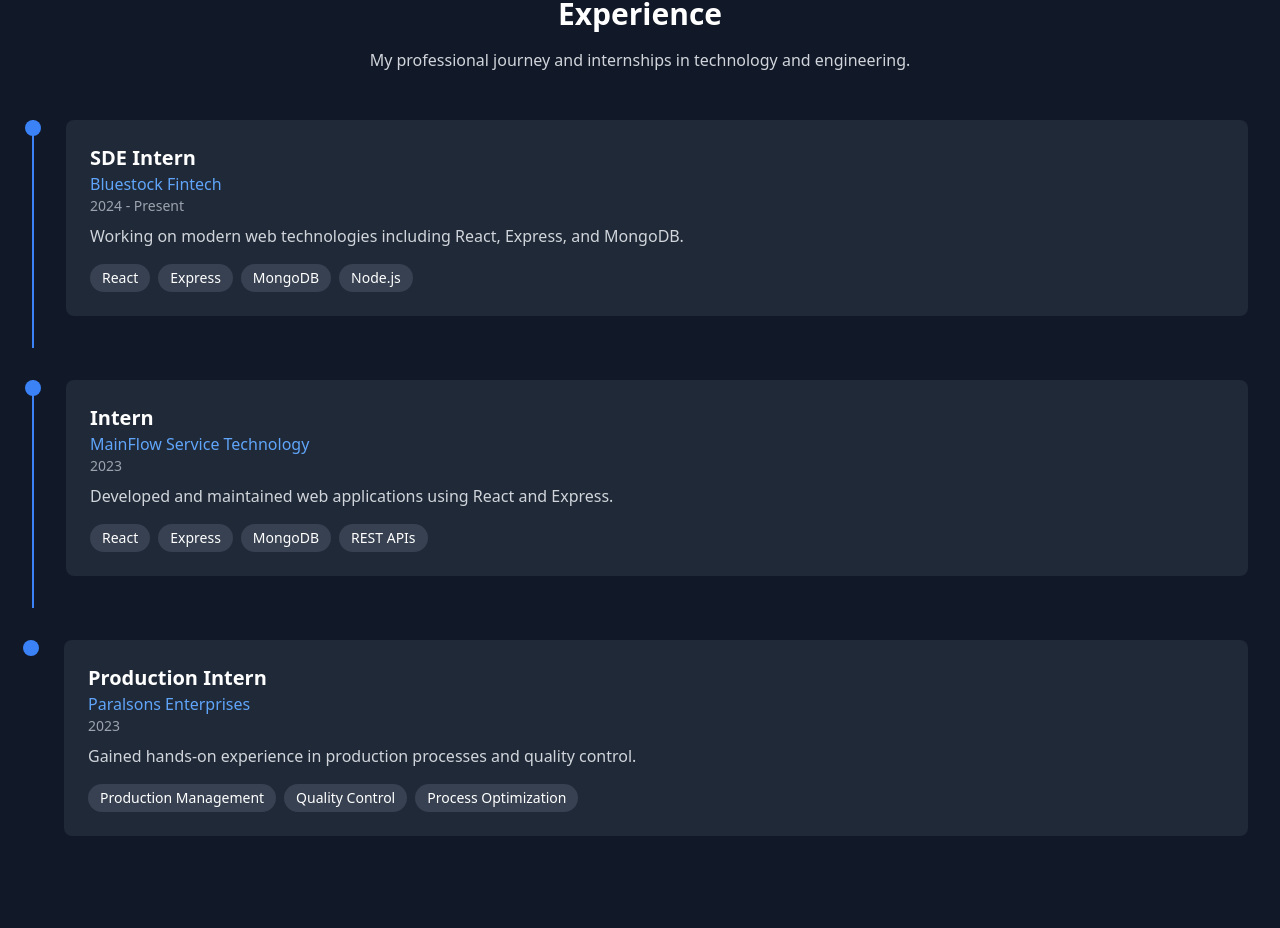
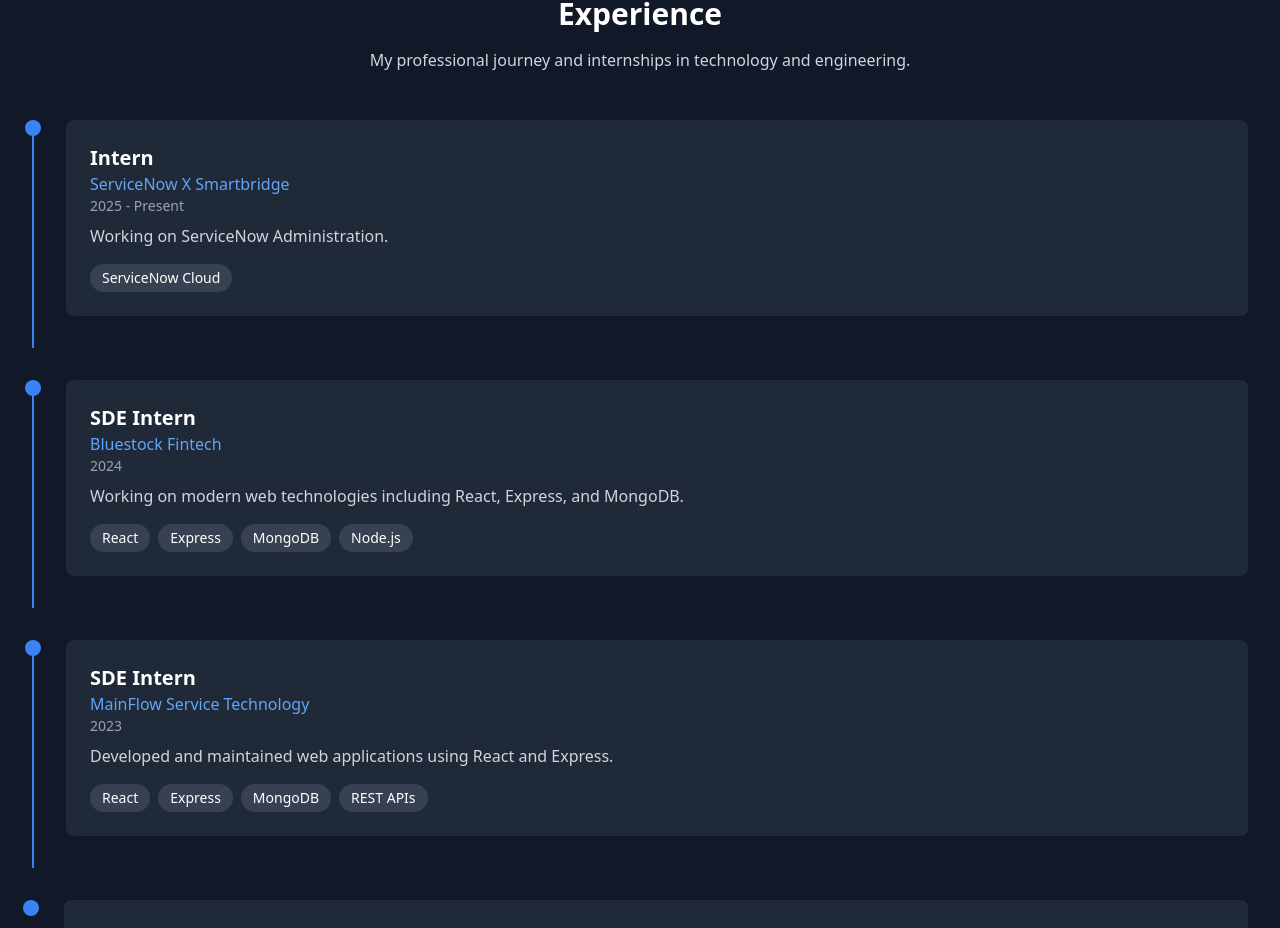
Before and after one commit to Tushar0326/New-Portfolio-, a React (Vite) app: page / in a window 1280 px wide. Shown: the part 2808-3736 px from the top of the page. Built offline with nearby package versions, Linux system fonts and the light colour scheme.

Commit message:
added experience

```diff
--- a/src/components/Experience.tsx
+++ b/src/components/Experience.tsx
@@ -3,14 +3,21 @@
 
 const experiences = [
   {
+    title: 'Intern',
+    company: 'ServiceNow X Smartbridge ',
+    period: '2025 - Present ',
+    description: 'Working on ServiceNow Administration.',
+    skills: ['ServiceNow Cloud'],
+  },
+  {
     title: 'SDE Intern',
     company: 'Bluestock Fintech',
-    period: '2024 - Present',
+    period: '2024',
     description: 'Working on modern web technologies including React, Express, and MongoDB.',
     skills: ['React', 'Express', 'MongoDB', 'Node.js'],
   },
   {
-    title: 'Intern',
+    title: 'SDE Intern',
     company: 'MainFlow Service Technology',
     period: '2023',
     description: 'Developed and maintained web applications using React and Express.',
```
